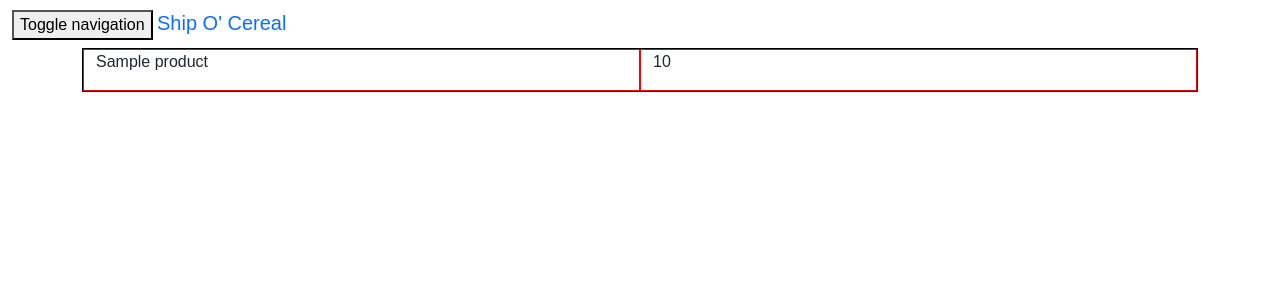
After one commit to stebbilax/VLN2-2021-H32, a Django app: template cart/templates/cart/cart_page.html in a window 1280 px wide. The commit adds this page. Shown: the top 300 px of the page. Run offline with Django 3.2, Linux system fonts and the light colour scheme; the template is opened without the code that fills it: most values are stand-ins (such as "Sample title", 1, 10 or a date in 2020).

Commit message:
Added bootstrap

```diff
--- /dev/null
+++ b/cart/templates/cart/cart_page.html
@@ -0,0 +1,16 @@
+{% extends 'base.html' %}
+{% block content %}
+    <div class="container-fluid">
+        {% for item in items %}
+            <div class="row bb">
+                <div class="col br">
+                    <p>{{ item.product.name }}</p>
+                </div>
+                <div class="col br">
+                    <p>{{ item.quantity }}</p>
+                </div>
+
+            </div>
+        {% endfor %}
+    </div>
+{% endblock %}
--- a/cart/urls.py
+++ b/cart/urls.py
@@ -1,6 +1,6 @@
 from django.urls import path, include
-from .views import index
+from .views import cart_page
 
 urlpatterns = [
-    path('', index, name="cart")
+    path('', cart_page, name="cart")
 ]
--- a/static/css/main.css
+++ b/static/css/main.css
@@ -21,11 +21,20 @@
     border-bottom: 1px solid white;
     margin-bottom: 16px;
 }
-.container-fluid {
-    background-color: #10e3ae !important;
-    color: white;
-}
+/*.container-fluid {*/
+/*    background-color: #10e3ae !important;*/
+/*    color: white;*/
+/*}*/
 .footer-element{
     margin-top: 16px;
     margin-bottom: 16px;
 }
+
+/*Testing class*/
+.bb {
+    border: 1px solid black;
+}
+/*Testing class*/
+.br {
+    border: 1px solid red;
+}
--- a/templates/base.html
+++ b/templates/base.html
@@ -7,21 +7,18 @@
     <meta name="viewport" content="width=device-width, initial-scale=1.0">
     <title>Ship O' Cereal</title>
     <!-- Latest compiled and minified CSS -->
-    <link rel="stylesheet" href="https://maxcdn.bootstrapcdn.com/bootstrap/3.3.7/css/bootstrap.min.css" integrity="sha384-BVYiiSIFeK1dGmJRAkycuHAHRg32OmUcww7on3RYdg4Va+PmSTsz/K68vbdEjh4u" crossorigin="anonymous">
+    <link href="https://cdn.jsdelivr.net/npm/bootstrap@5.0.0-beta3/dist/css/bootstrap.min.css" rel="stylesheet" integrity="sha384-eOJMYsd53ii+scO/bJGFsiCZc+5NDVN2yr8+0RDqr0Ql0h+rP48ckxlpbzKgwra6" crossorigin="anonymous">
 
-    <!-- Optional theme -->
-    <link rel="stylesheet" href="https://maxcdn.bootstrapcdn.com/bootstrap/3.3.7/css/bootstrap-theme.min.css" integrity="sha384-rHyoN1iRsVXV4nD0JutlnGaslCJuC7uwjduW9SVrLvRYooPp2bWYgmgJQIXwl/Sp" crossorigin="anonymous">
     <link rel="stylesheet" href="{% static 'css/main.css' %}"/>
 </head>
 <body>
     {% include 'navigation.html' %}
 
     <div class="container">
-        <h1>Welcome to Ship O' Cereal!</h1>
         {% block content %}
         {% endblock %}
     </div>
     <!-- Latest compiled and minified JavaScript -->
-    <script src="https://maxcdn.bootstrapcdn.com/bootstrap/3.3.7/js/bootstrap.min.js" integrity="sha384-Tc5IQib027qvyjSMfHjOMaLkfuWVxZxUPnCJA7l2mCWNIpG9mGCD8wGNIcPD7Txa" crossorigin="anonymous"></script>
+    <script src="https://cdn.jsdelivr.net/npm/bootstrap@5.0.0-beta3/dist/js/bootstrap.bundle.min.js" integrity="sha384-JEW9xMcG8R+pH31jmWH6WWP0WintQrMb4s7ZOdauHnUtxwoG2vI5DkLtS3qm9Ekf" crossorigin="anonymous"></script>
 </body>
 </html>
```
Also changed, not shown: cart/views.py (+7 -2 lines).
